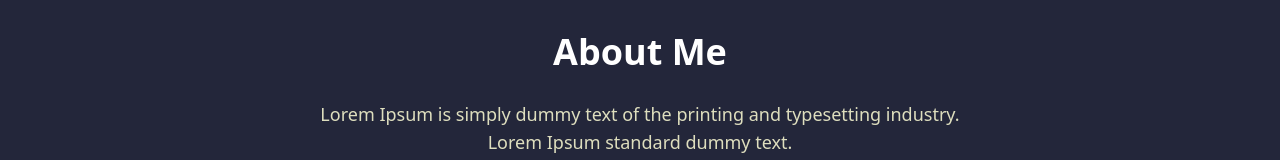
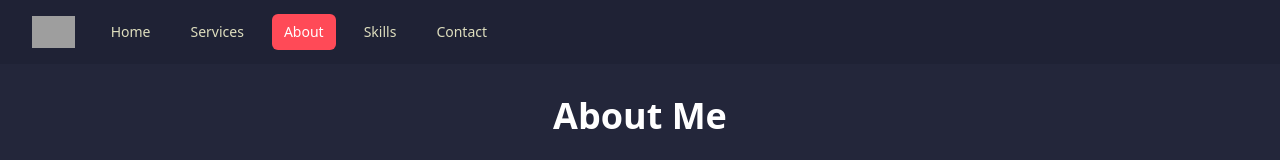
Before and after one commit to shariqanwar20/Portfolio-Site, a Gatsby site: page /about in a window 1280 px wide. Shown: the top 160 px of the page. Built offline with nearby package versions, Linux system fonts and the light colour scheme; Gatsby itself is replaced by a stand-in of ours; grey boxes are pictures that could not be loaded.

Commit message:
fixed the bug in about page (missing Navbar)

```diff
--- a/src/pages/about.tsx
+++ b/src/pages/about.tsx
@@ -1,10 +1,13 @@
 //https://themebing.com/html/amike/assets/images/me-01-alt.png
 import React from "react";
 import Header from "../components/Header";
+import Navbar from "../components/Navbar";
 import about from "../data/about.json";
 
 export default () => {
   return (
+    <>
+      <Navbar />
       <div>
         <Header
           title="About Me"
@@ -51,5 +54,6 @@ export default () => {
           </div>
         </div>
       </div>
+    </>
   );
 };
```
Lines whose indentation alone changed are shown as unchanged.
